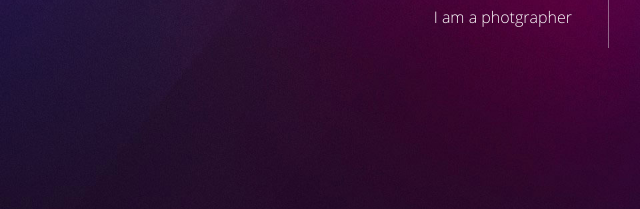
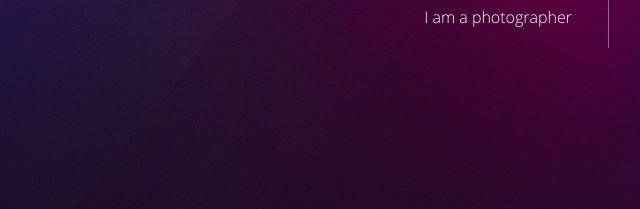
Before and after one commit to flurryshots/flurryshot.github.io, a plain HTML site: page index.html in a window 1280 px wide. Shown: the part 454-663 px from the top of the page, 32-672 px from the left. Drawn offline with Linux system fonts and the light colour scheme; files whose address does not match are found by name.

Commit message:
typo error

```diff
--- a/index.html
+++ b/index.html
@@ -112,7 +112,7 @@
 									<h1>Mohit Malik</h1>
 								</header>
 								<div class="desc">
-									<p>I am a photgrapher</p>
+									<p>I am a photographer</p>
 								</div>
 							</div>
 				</div>
```
